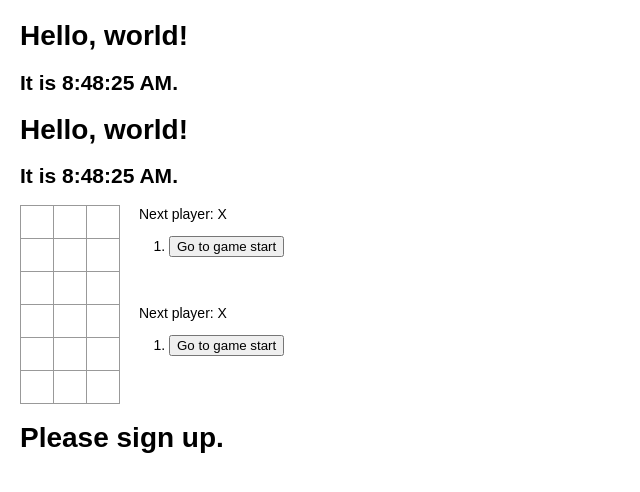
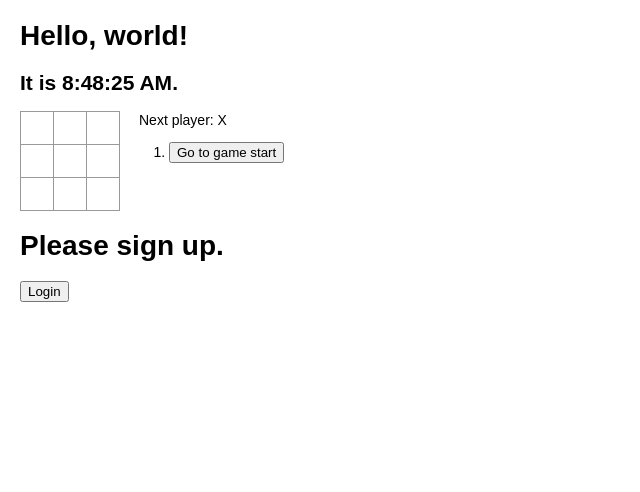
Before and after one commit to devhopeok/tic-tac-toe, a React (Create React App) app: page / in a window 1280 px wide. Shown: the top 492 px of the page, without its empty margins (0-640 px from the left). Built offline with nearby package versions, Linux system fonts and the light colour scheme.

Commit message:
add login-signup demo

```diff
--- a/src/index.js
+++ b/src/index.js
@@ -191,6 +191,56 @@
   return <GuestGreeting />;
 }
 
+function LoginButton(props) {
+  return (
+    <button onClick={props.onClick}>
+      Login
+    </button>
+  );
+}
+
+function LogoutButton(props) {
+  return (
+    <button onClick={props.onClick}>
+      Logout
+    </button>
+  );
+}
+
+class LoginControl extends React.Component {
+  constructor(props) {
+    super(props);
+    this.handleLoginClick = this.handleLoginClick.bind(this);
+    this.handleLogoutClick = this.handleLogoutClick.bind(this);
+    this.state = {isLoggedIn: false};
+  }
+
+  handleLoginClick() {
+    this.setState({isLoggedIn: true});
+  }
+
+  handleLogoutClick() {
+    this.setState({isLoggedIn: false});
+  }
+
+  render() {
+    const isLoggedIn = this.state.isLoggedIn;
+
+    let button = null;
+    if (isLoggedIn) {
+      button = <LogoutButton onClick={this.handleLogoutClick} />;
+    } else {
+      button = <LoginButton onClick={this.handleLoginClick} />;
+    }
+
+    return (
+      <div>
+        <Greeting isLoggedIn={isLoggedIn} />
+        {button}
+      </div>
+    );
+  }
+}
 // ========================================
 
 // ReactDOM.render(
@@ -202,10 +252,8 @@
 const element = (
   <div>
     <Clock />
-    <Clock />
     <Game />
-    <Game />
-    <Greeting isLoggedIn={false} />
+    <LoginControl />
   </div>
 
 );
```
